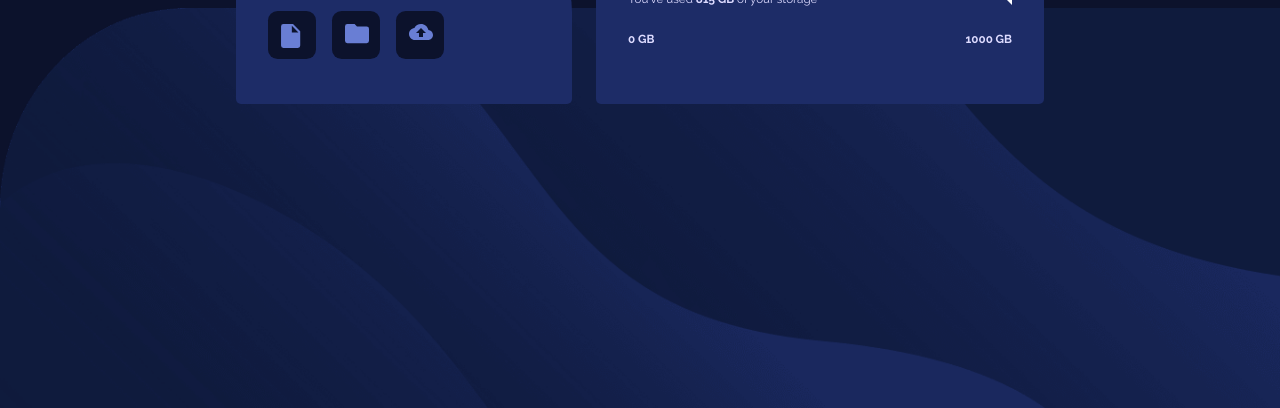
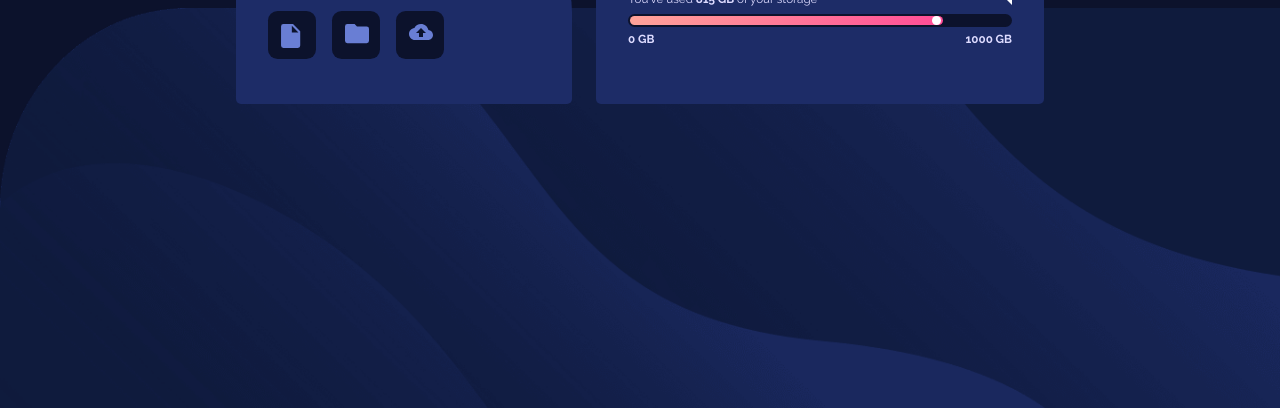
Before and after one commit to SharmaTushar1/fylo-data-storage-component-master, a plain HTML site: page index.html in a window 1280 px wide. Shown: the part 392-800 px from the top of the page. Drawn offline with Linux system fonts and the light colour scheme.

Commit message:
Update styles.css

```diff
--- a/styles.css
+++ b/styles.css
@@ -66,7 +66,36 @@ h5 span{
 
 #file{
     width: 100%;
+    height: 0.8rem;
+    /* position: relative; */
+    background-color: hsl(229, 57%, 11%);
+    display: flex;
+    align-items: center;
+    border-radius: 10px;
+}
+
+#progress{
+    width: 81.5%;
+    height: 0.6rem;
+    border-radius: 10px;
+    background-image:linear-gradient(
+      to right,
+      hsl(6, 100%, 80%), hsl(335, 100%, 65%)
+    );
+    margin-top: 0.5rem;
+    margin-bottom: 0.5rem;
+    margin-left: 0.1rem;
     position: relative;
+}
+
+#circle{
+    position: absolute;
+    right: 2px;
+    bottom: 0.1px;
+    height: 90%;
+    width: 8.5px;
+    border-radius: 10px;
+    background-color: white;
 }
 
 #space-left, #space-right{
```
